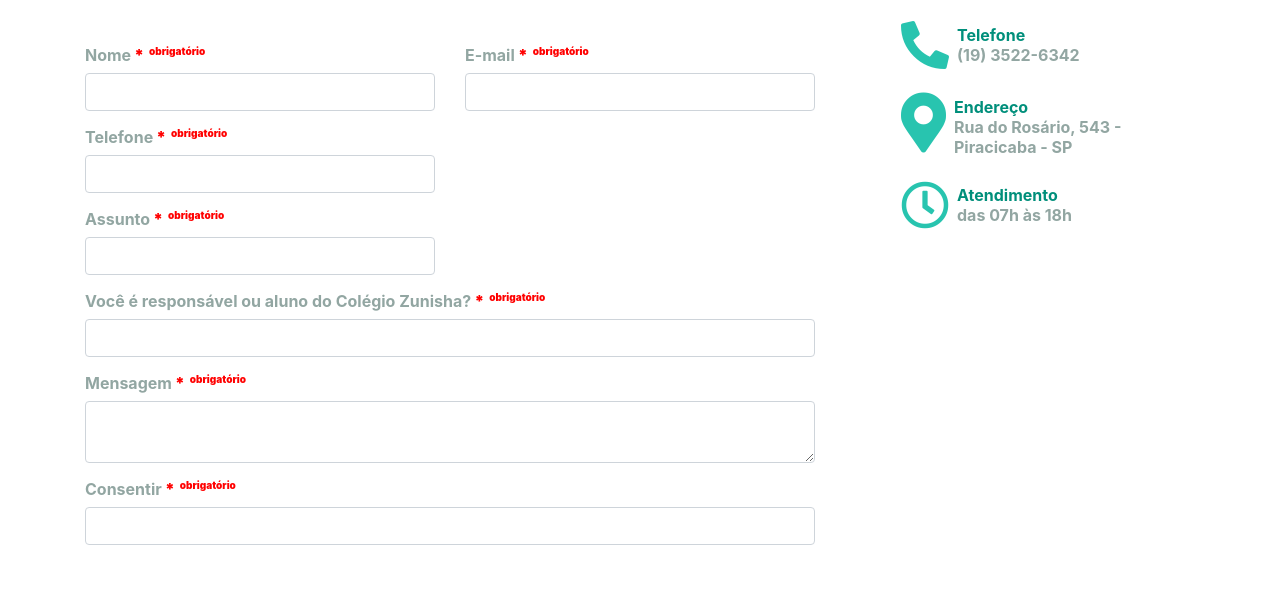
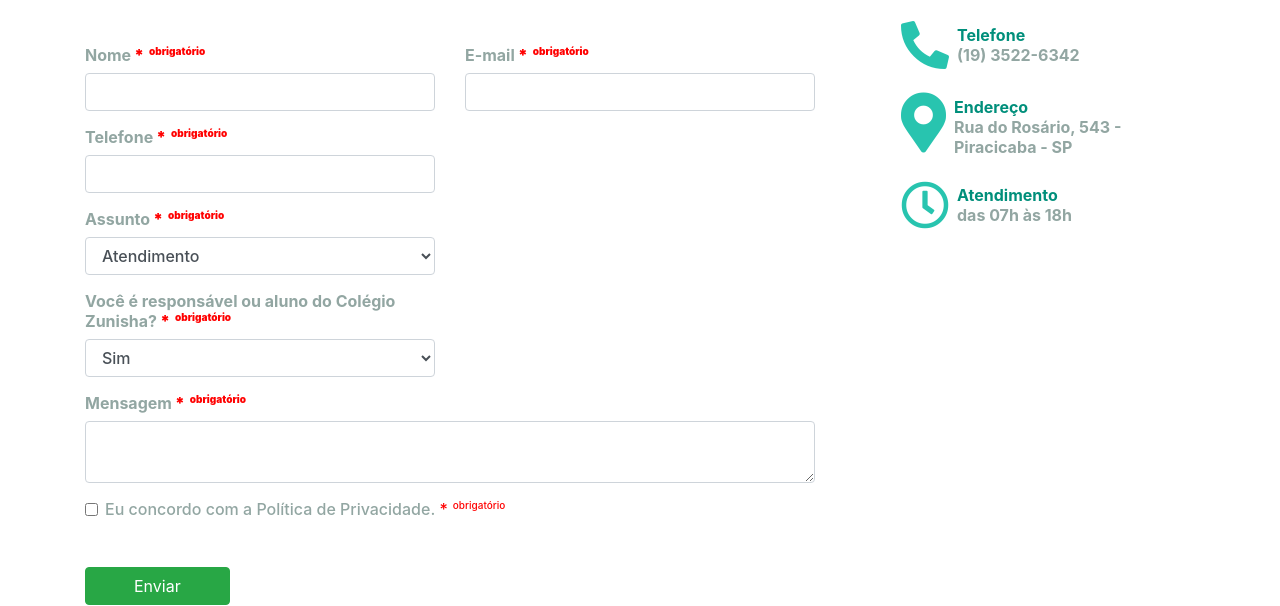
Before and after one commit to JoaoPauloAntunes/colegio-zunisha, a plain HTML site: page contact-us.html in a window 1280 px wide. Shown: the part 342-948 px from the top of the page. Drawn offline with Linux system fonts and the light colour scheme.

Commit message:
feat: Upgrade form

```diff
--- a/contact-us.html
+++ b/contact-us.html
@@ -143,54 +143,64 @@
             <div class="row">
               <div class="col-lg-6">
                 <div class="form-group">
-                  <label for="">Nome</label>
-                  <input class="form-control required-field" type="text"  />
+                  <label for="nome">Nome</label>
+                  <input id="nome" class="form-control required-field" type="text"  />
                 </div>
               </div>
               <div class="col-lg-6">
                 <div class="form-group">
-                  <label for="">E-mail</label>
-                  <input class="form-control required-field" type="text"  />
+                  <label for="email">E-mail</label>
+                  <input id="email" class="form-control required-field" type="text"  />
                 </div>
               </div>
             </div>
             <div class="row">
               <div class="col-lg-6">
                 <div class="form-group">
-                  <label for="">Telefone</label>
-                  <input class="form-control required-field" type="text"  />
+                  <label for="phone">Telefone</label>
+                  <input id="phone" class="form-control required-field" type="text"  />
                 </div>
               </div>
             </div>
             <div class="row">
               <div class="col-lg-6">
                 <div class="form-group">
-                  <label for="">Assunto</label>
-                  <input class="form-control required-field" type="text"  />
+                  <label for="description">Assunto</label>
+                  <select id="description" class="form-control required-field">
+                    <option value="Atendimento" selected>Atendimento</option>
+                    <option value="Secretaria">Secretaria</option>
+                    <option value="Financeiro">Financeiro</option>
+                    <option value="Direção">Direção</option>
+                    <option value="Fornecedores">Fornecedores</option>
+                    <option value="Trabalhe Conosco">Trabalhe Conosco</option>
+                  </select>
+                </div>
+              </div>
+            </div>
+            <div class="row">
+              <div class="col-lg-6">
+                <div class="form-group">
+                  <label for="responsible_or_student">Você é responsável ou aluno do Colégio Zunisha?</label>
+                  <select id="responsible_or_student" class="form-control required-field">
+                    <option value="Atendimento" selected>Sim</option>
+                    <option value="Secretaria">Não</option>
+                  </select>
                 </div>
               </div>
             </div>
             <div class="row">
               <div class="col">
                 <div class="form-group">
-                  <label for="">Você é responsável ou aluno do Colégio Zunisha?</label>
-                  <input class="form-control required-field" type="text"  />
+                  <label for="message">Mensagem</label>
+                  <textarea id="message" class="form-control required-field"></textarea>
                 </div>
               </div>
             </div>
             <div class="row">
               <div class="col">
-                <div class="form-group">
-                  <label for="">Mensagem</label>
-                  <textarea class="form-control required-field"></textarea>
-                </div>
-              </div>
-            </div>
-            <div class="row">
-              <div class="col">
-                <div class="form-group">
-                  <label for="">Consentir</label>
-                  <input class="form-control required-field" type="text"  />
+                <div class="form-check">
+                  <input id="agreement" type="checkbox" class="form-check-input required-field">
+                  <label for="agreement" class="form-check-label">Eu concordo com a Política de Privacidade.</label>
                 </div>
               </div>
             </div>
--- a/styles/contact-us.css
+++ b/styles/contact-us.css
@@ -13,9 +13,6 @@ span.required-field-span:after {
 .form-group label:first-child, .form-group span:first-child {
   font-weight: bolder;
 }
-.form-group input[type='text'], .form-group textarea {
-  width: 100%;
-}
 
 fieldset {
   margin: 0 0.5rem 0 1rem;
```
